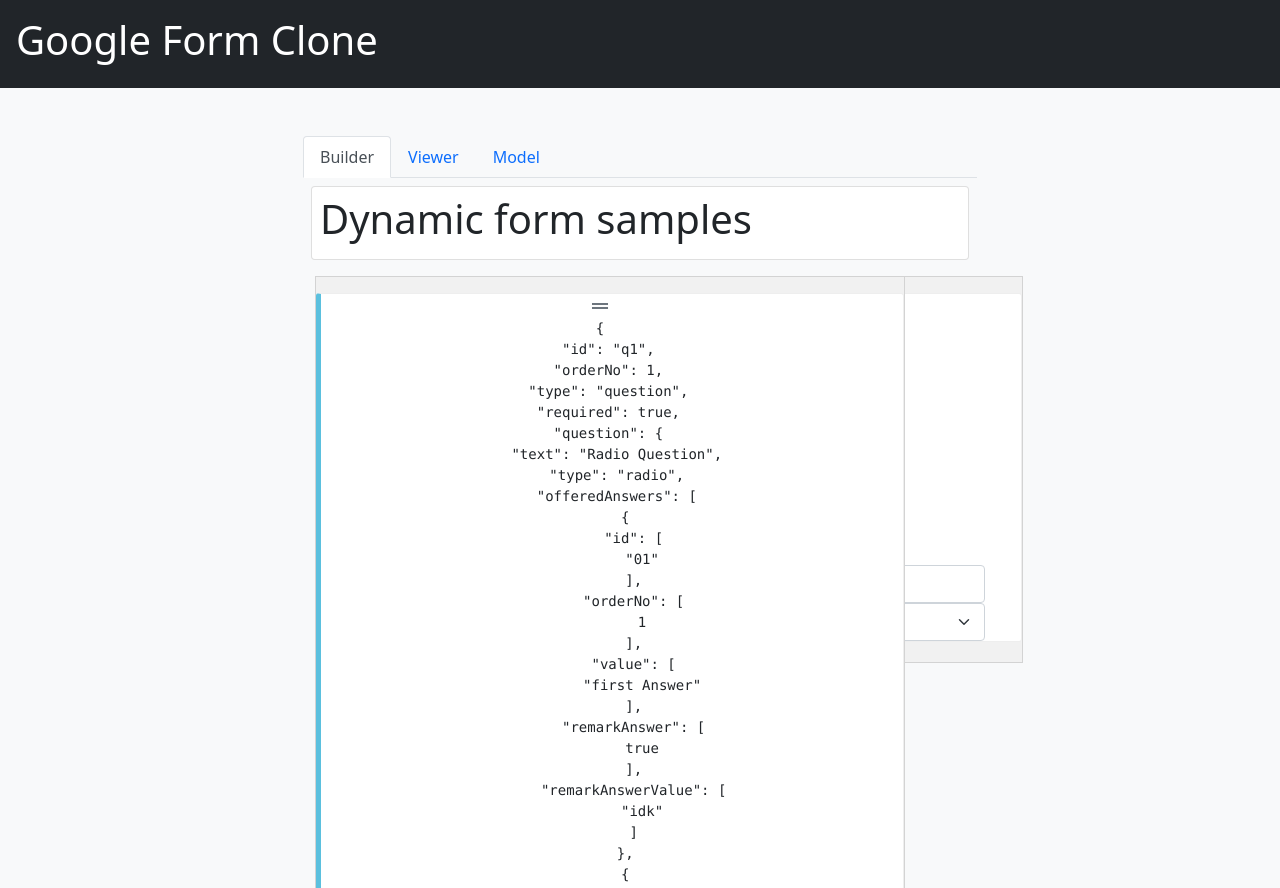
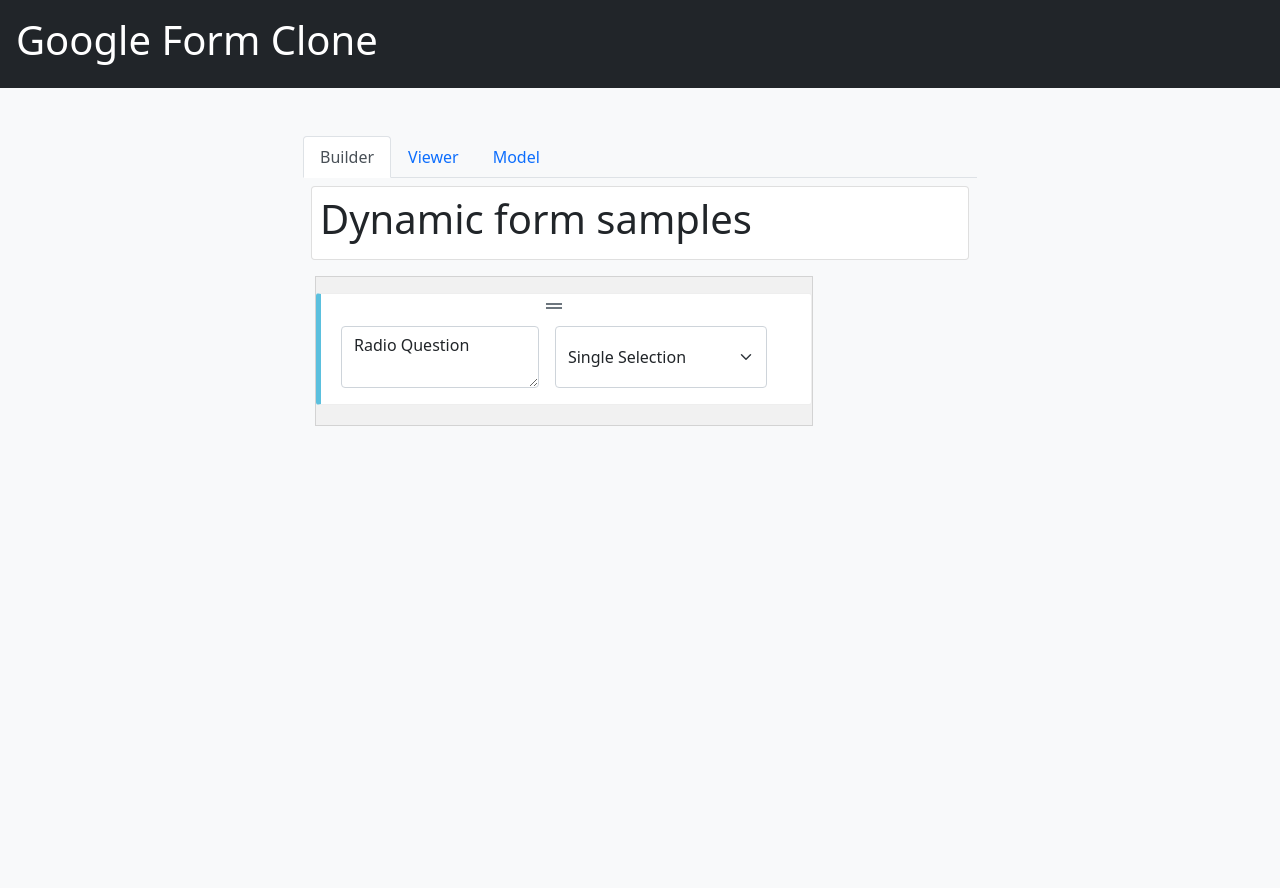
Before and after one commit to salehloke/google-form-clone, an Angular app: page / in a window 1280 px wide. Built offline with nearby package versions, Linux system fonts and the light colour scheme.

Commit message:
4 files modified

```diff
--- a/src/app/google-form-clone/form-question/form-question.component.html
+++ b/src/app/google-form-clone/form-question/form-question.component.html
@@ -115,14 +115,20 @@
   </div>
 </div> -->
 
-<div [formGroup]="questionFormGroup">
-  <div formGroupName="question">
-    <input class="form-control" type="text" />
-    <select formControlName="type" class="form-select">
+<div [formGroup]="questionFormGroup" class="pt-0 pb-2">
+  <div formGroupName="question" class="d-flex justify-content-around">
+    <!-- <input class="form-control m-2" formControlName="text" type="text" /> -->
+    <textarea formControlName="text" class="form-control m-2"></textarea>
+    <select formControlName="type" class="form-select m-2">
       <option value="singleSelection">Single Selection</option>
       <option value="multipleSelection">Multiple Selection</option>
-      <option selected value="openQuestion">Open Question</option>
-      <option selected value="titleQuestion">Title Question</option>
+      <option value="freeText">Open Question</option>
+      <option value="titleQuestion">Title Question</option>
     </select>
   </div>
+  <div [ngSwitch]="questionDetails.type">
+    <div *ngSwitchCase="'freeText'">
+      <h1>test</h1>
+    </div>
+  </div>
 </div>
--- a/src/app/google-form-clone/form-question/form-question.component.ts
+++ b/src/app/google-form-clone/form-question/form-question.component.ts
@@ -14,10 +14,11 @@
   constructor(public rootFormGroup: FormGroupDirective) {}
 
   ngOnInit() {
-    console.log(
-      'questionFormGroup',
-      this.questionFormGroup.get('question.text')
-    );
+    // console.log(
+    //   'questionFormGroup',
+    //   this.questionFormGroup.get('question.text')
+    // );
+    console.log('questionDetails', this.questionDetails);
     this.questionFormGroup
       .get('question.text')
       .valueChanges.subscribe((value) => {
@@ -33,7 +34,7 @@
     moveItemInArray([], event.previousIndex, event.currentIndex);
   }
 
-  // get questionDetails() {
-  //   return this.questionFormGroup.question.controls;
-  // }
+  get questionDetails() {
+    return this.questionFormGroup.controls;
+  }
 }
--- a/src/app/google-form-clone/google-form-builder/google-form-builder.component.html
+++ b/src/app/google-form-clone/google-form-builder/google-form-builder.component.html
@@ -15,11 +15,11 @@
       formArrayName="questionList"
       class="myDiv"
       *ngFor="let element of questionListArray; let i = index"
-      cdkDrag
     >
       <!-- Question card -->
       <div
         (click)="onCardClick(element, $event)"
+        cdkDrag
         class="card row mt-3 draggable callout callout-info p-0"
       >
         <div class="row">
@@ -27,7 +27,7 @@
           <div class="text-center draggable p-0 m-0">
             <i class="material-icons p-0 m-0 text-muted">drag_handle</i>
           </div>
-          <pre>{{ element.value | json }}</pre>
+          <!-- <pre>{{ element.value | json }}</pre> -->
           <form-question
             [questionFormGroup]="element"
             [questionIndex]="i"
--- a/src/app/google-form-clone/google-form-clone-main/google-form-clone-main.component.ts
+++ b/src/app/google-form-clone/google-form-clone-main/google-form-clone-main.component.ts
@@ -37,7 +37,7 @@
       required: [true],
       question: this.fb.group({
         text: ['Radio Question'],
-        type: ['radio'],
+        type: ['singleSelection'],
         offeredAnswers: this.fb.array([
           {
             id: ['01'],
```
